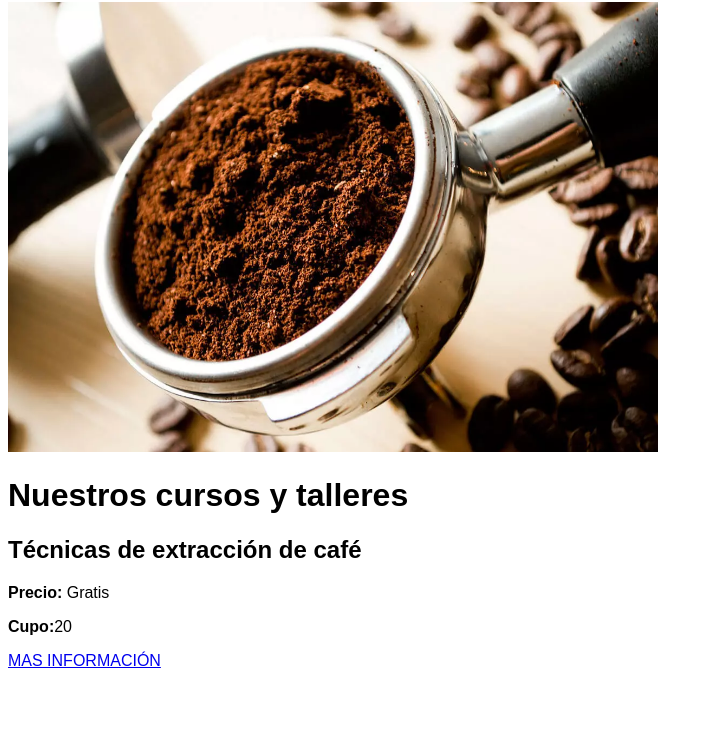
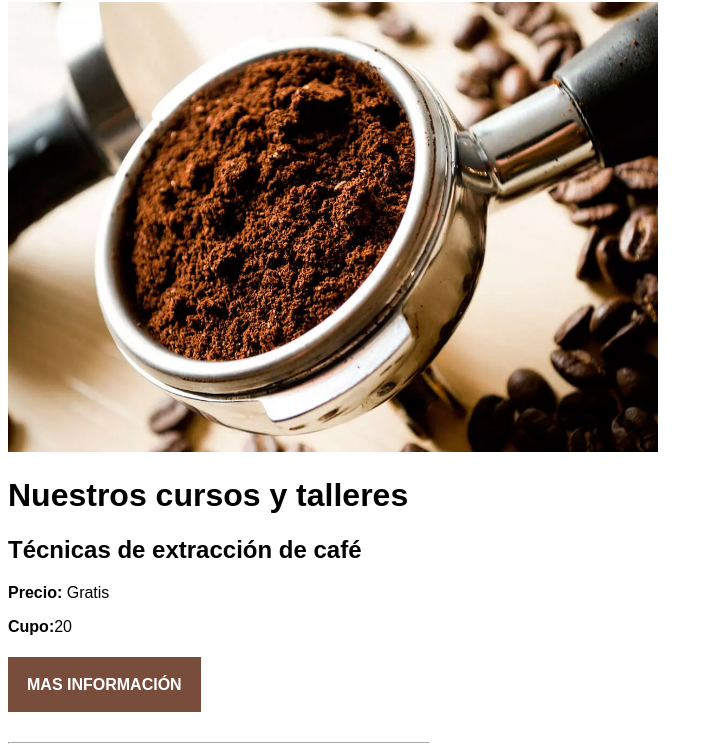
Before and after one commit to julianmc09/Replicated-page, a plain HTML site: page index.html in a window 1280 px wide. Shown: the part 586-1338 px from the top of the page, without its empty margins (0-713 px from the left). Before the commit the page ends 1264 px from the top, so only its background shows below. Drawn offline with Linux system fonts and the light colour scheme.

Commit message:
Add style

```diff
--- a/index.html
+++ b/index.html
@@ -34,8 +34,10 @@
         <h2>Técnicas de extracción de café</h2>
         <p><b>Precio:</b> Gratis</p>
         <p><b>Cupo:</b>20</p>
-        <a href="#cursos y talleres" class="first-button">MAS INFORMACIÓN</a>
-
+        <div class="first-button">
+            <a href="#cursos y talleres"><b>MAS INFORMACIÓN</b></a>
+        </div>
+        <hr class="line">
     </main>
 
 
--- a/style.css
+++ b/style.css
@@ -60,5 +60,21 @@
 }
 
 .first-button{
+    margin-top: 40px;
+    margin-bottom: 40px;
+}
 
+.first-button a{
+    border: solid #784d3c 2px;
+    padding: 17px;
+    background-color: #784d3c;
+    text-decoration: none;
+    color: white;
 }
+
+.line{
+    width: 420px;
+    display: flex;
+    float: left;
+    border-color: rgb(255, 255, 255);
+}
```
